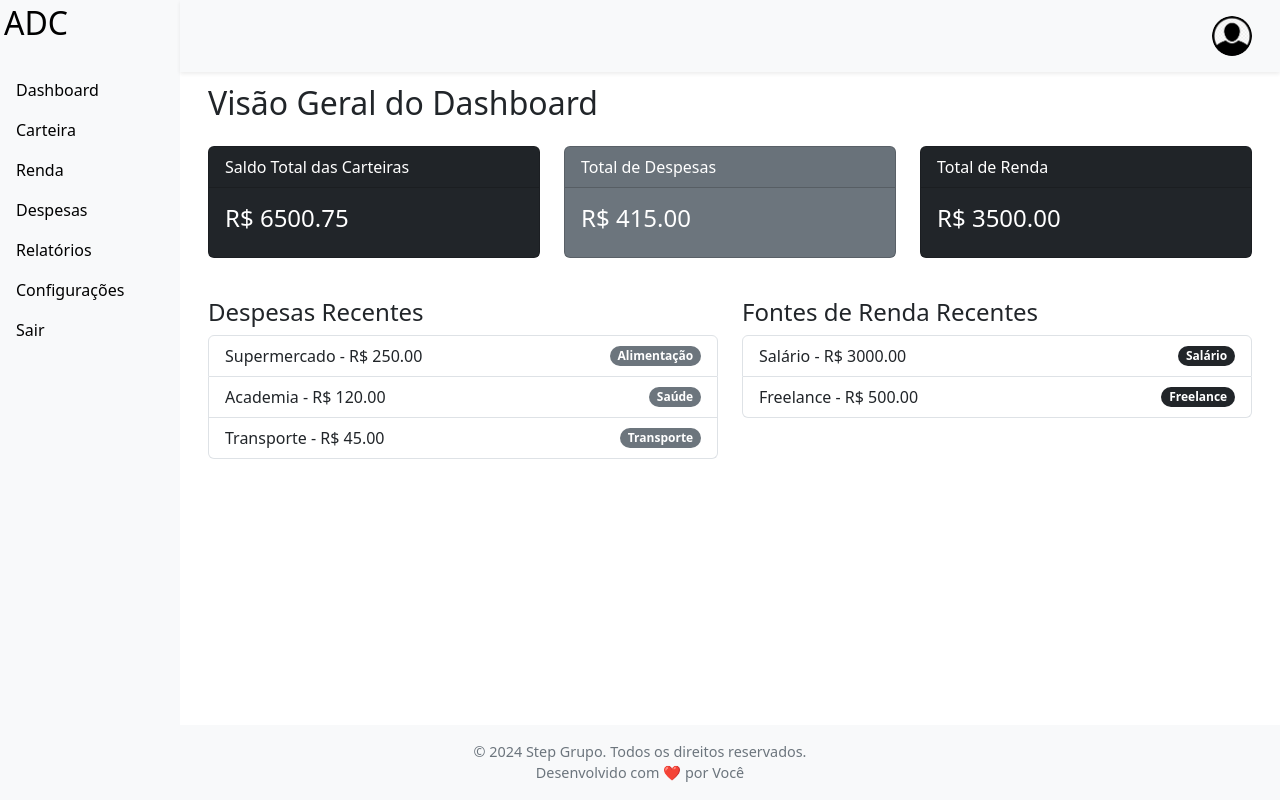
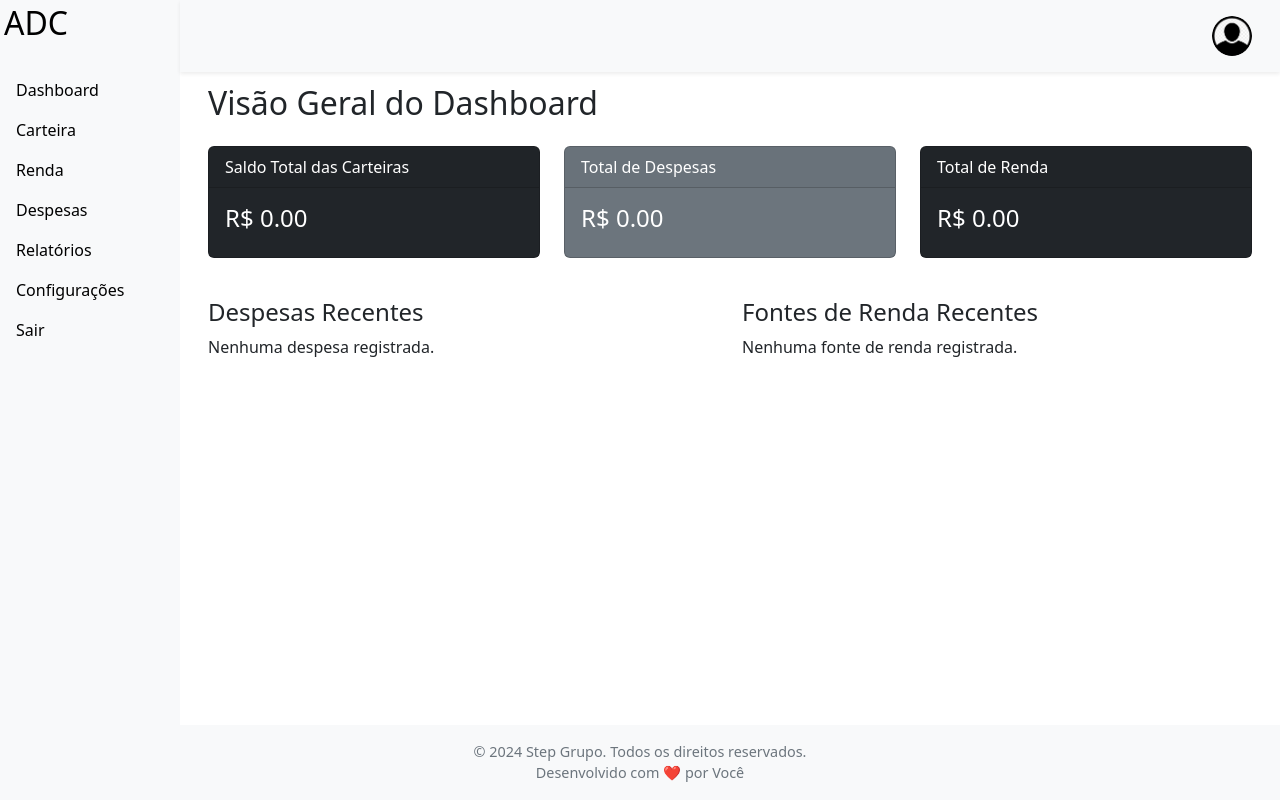
Before and after one commit to Gbmonte9/STEP-TRABALHO-EM-EQUIPE-20WPS16-GRUPO1, a React (Vite) app: page / in a window 1280 px wide. Built offline with nearby package versions, Linux system fonts and the light colour scheme.

Commit message:
Tela principal feita

```diff
--- a/src/pages/Carteira.tsx
+++ b/src/pages/Carteira.tsx
@@ -1,6 +1,6 @@
 import React, { useState, useEffect } from 'react';
 import 'bootstrap/dist/css/bootstrap.min.css';
-import Vcarteira from '../classes/Carteira';
+import Vcarteira from '../classes/Carteira.ts';
 import { v4 as uuidv4 } from 'uuid';
 import { format } from 'date-fns';
 import '../styles/Carteira.css';
--- a/src/pages/Dashboard.tsx
+++ b/src/pages/Dashboard.tsx
@@ -1,27 +1,126 @@
-import React from 'react';
+import React, { useState, useEffect, useMemo } from 'react';
 import 'bootstrap/dist/css/bootstrap.min.css';
+import Carteira from '../classes/Carteira.ts';
+import Despesa from '../classes/Despesa.ts';
+import Renda from '../classes/FonteDeRenda.ts';
+
+import '../styles/Carteira.css';
+
+type CarteiraSimplificada = {
+  id: number;
+  nome: string;
+  moeda: string;
+  saldo: number;
+  data: string;
+  dataEdicao: string;
+  usuarioId: number;
+};
+
+interface DespesaSimplificada {
+  id: number;
+  descricao: string;
+  categoria: string;
+  valor: number;
+  date: string;
+  carteiraId: number;
+  usuarioId: number;
+};
+
+interface RendaSimplificada {
+  id: number;
+  nome: string;
+  valor: number;
+  data: string;
+  categoria: string;
+  usuarioId: number;
+};
 
 const Dashboard: React.FC = () => {
+  const [carteiras, setCarteiras] = useState<CarteiraSimplificada[]>([]);
+  const [despesas, setDespesas] = useState<DespesaSimplificada[]>([]);
+  const [rendas, setRendas] = useState<RendaSimplificada[]>([]);
+  const [usuarioId, setUsuarioId] = useState<number | null>(null);
 
-  const carteiras = [
-    { id: 1, nome: 'Carteira Principal', moeda: 'BRL', saldo: 1500.75, data: '2024-11-05', usuarioId: 1 },
-    { id: 2, nome: 'Investimentos', moeda: 'BRL', saldo: 5000.00, data: '2024-11-05', usuarioId: 1 },
-  ];
+  useEffect(() => {
+    const storedId = localStorage.getItem('usuarioId');
+    if (storedId) {
+      setUsuarioId(parseInt(storedId, 10));
+    }
+  }, []);
 
-  const despesas = [
-    { id: 1, descricao: 'Supermercado', valor: 250.00, data: '2024-11-04', categoria: 'Alimentação', carteiraId: 1 },
-    { id: 2, descricao: 'Academia', valor: 120.00, data: '2024-11-03', categoria: 'Saúde', carteiraId: 1 },
-    { id: 3, descricao: 'Transporte', valor: 45.00, data: '2024-11-02', categoria: 'Transporte', carteiraId: 1 },
-  ];
+  const loadData = async (usuarioId: number) => {
+    try {
+      const carteiraInstance = new Carteira();
+      const carteirasAtualizadas = await carteiraInstance.listarCarteiras(usuarioId);
+      setCarteiras(carteirasAtualizadas.map(carteira => ({
+        id: carteira.getId(),
+        nome: carteira.getNome(),
+        moeda: carteira.getMoeda(),
+        saldo: carteira.getSaldo(),
+        data: formatDate(carteira.getDataCriacao()),
+        dataEdicao: formatDate(carteira.getDataEdicao()),
+        usuarioId: carteira.getUsuarioId(),
+      })));
 
-  const fontesRenda = [
-    { id: 1, nome: 'Salário', valor: 3000.00, data: '2024-10-30', categoria: 'Salário', usuarioId: 1 },
-    { id: 2, nome: 'Freelance', valor: 500.00, data: '2024-10-25', categoria: 'Freelance', usuarioId: 1 },
-  ];
+      const despesaInstance = new Despesa();
+      const despesaAtualizadas = await despesaInstance.listarDespesa(usuarioId);
+      setDespesas(despesaAtualizadas.map(despesa => ({
+        id: despesa.getId(),
+        descricao: despesa.getDescricao(),
+        valor: despesa.getValor(),
+        categoria: despesa.getDespensa(),
+        data: formatDate(despesa.getData()),
+        dataEdicao: formatDate(despesa.getDataEditar()),
+        carteiraId: despesa.getCarteiraId(),
+        usuarioId: despesa.getUsuarioId(),
+        date: formatDate(despesa.getData())
+      })))
 
-  const saldoTotalCarteiras = carteiras.reduce((total, carteira) => total + carteira.saldo, 0);
-  const totalDespesas = despesas.reduce((total, despesa) => total + despesa.valor, 0);
-  const totalRenda = fontesRenda.reduce((total, fonte) => total + fonte.valor, 0);
+
+      const rendaInstance = new Renda();
+      const rendasAtualizadas = await rendaInstance.listarRenda(usuarioId);
+      setRendas(rendasAtualizadas.map(renda => ({
+        id: renda.getId(),
+        nome: renda.getNome(),
+        valor: renda.getValor(),
+        categoria: renda.getCategoria(),
+        data: formatDate(renda.getData()),
+        dataEdicao: formatDate(renda.getDataEditar()),
+        usuarioId: renda.getUsuarioId(),
+      })));
+    } catch (error) {
+      console.error('Erro ao carregar os dados:', error);
+    }
+  };
+
+  useEffect(() => {
+    if (usuarioId) {
+      loadData(usuarioId);
+    }
+  }, [usuarioId]);
+
+  const formatDate = (date: Date | undefined): string => {
+    return date && !isNaN(date.getTime()) ? date.toISOString() : new Date().toISOString();
+  };
+
+  const saldoTotalCarteiras = useMemo(() => carteiras.reduce((total, carteira) => total + carteira.saldo, 0), [carteiras]);
+
+  const totalDespesas = useMemo(() => {
+    const total = despesas.reduce((acc, despesa) => {
+      const valor = Number(despesa.valor) || 0;
+      return acc + valor;
+    }, 0);
+    return total;
+  }, [despesas]);
+
+  const formatTotalDespesas = (total: number) => {
+    return isNaN(total) ? 0 : total.toFixed(2);
+  };
+
+  const totalRenda = useMemo(() =>
+    rendas.reduce((total, fonte) => total + fonte.valor, 0),
+    [rendas]
+  );
 
   return (
     <div className="container mt-5">
@@ -41,7 +140,9 @@ const Dashboard: React.FC = () => {
           <div className="card text-white bg-secondary mb-3">
             <div className="card-header">Total de Despesas</div>
             <div className="card-body">
-              <h4 className="card-title">R$ {totalDespesas.toFixed(2)}</h4>
+              <h4 className="card-title">
+                R$ {formatTotalDespesas(totalDespesas)}
+              </h4>
             </div>
           </div>
         </div>
@@ -59,26 +160,34 @@ const Dashboard: React.FC = () => {
       <div className="row mt-4">
         <div className="col-md-6">
           <h4>Despesas Recentes</h4>
+          {despesas.length > 0 ? (
             <ul className="list-group">
               {despesas.slice(0, 5).map((despesa) => (
                 <li key={despesa.id} className="list-group-item d-flex justify-content-between align-items-center">
-                {despesa.descricao} - R$ {despesa.valor.toFixed(2)}
+                  {despesa.descricao} - R$ {Number(despesa.valor).toFixed(2)}
                   <span className="badge bg-secondary rounded-pill">{despesa.categoria}</span>
                 </li>
               ))}
             </ul>
+          ) : (
+            <p>Nenhuma despesa registrada.</p>
+          )}
         </div>
 
         <div className="col-md-6">
           <h4>Fontes de Renda Recentes</h4>
+          {rendas.length > 0 ? (
             <ul className="list-group">
-            {fontesRenda.slice(0, 5).map((fonte) => (
-              <li key={fonte.id} className="list-group-item d-flex justify-content-between align-items-center">
-                {fonte.nome} - R$ {fonte.valor.toFixed(2)}
-                <span className="badge bg-dark rounded-pill">{fonte.categoria}</span>
+              {rendas.slice(0, 5).map((renda) => (
+                <li key={renda.id} className="list-group-item d-flex justify-content-between align-items-center">
+                  {renda.nome} - R$ {renda.valor.toFixed(2)}
+                  <span className="badge bg-dark rounded-pill">{renda.categoria}</span>
                 </li>
               ))}
             </ul>
+          ) : (
+            <p>Nenhuma fonte de renda registrada.</p>
+          )}
         </div>
       </div>
     </div>
```
Lines whose indentation alone changed are shown as unchanged.
